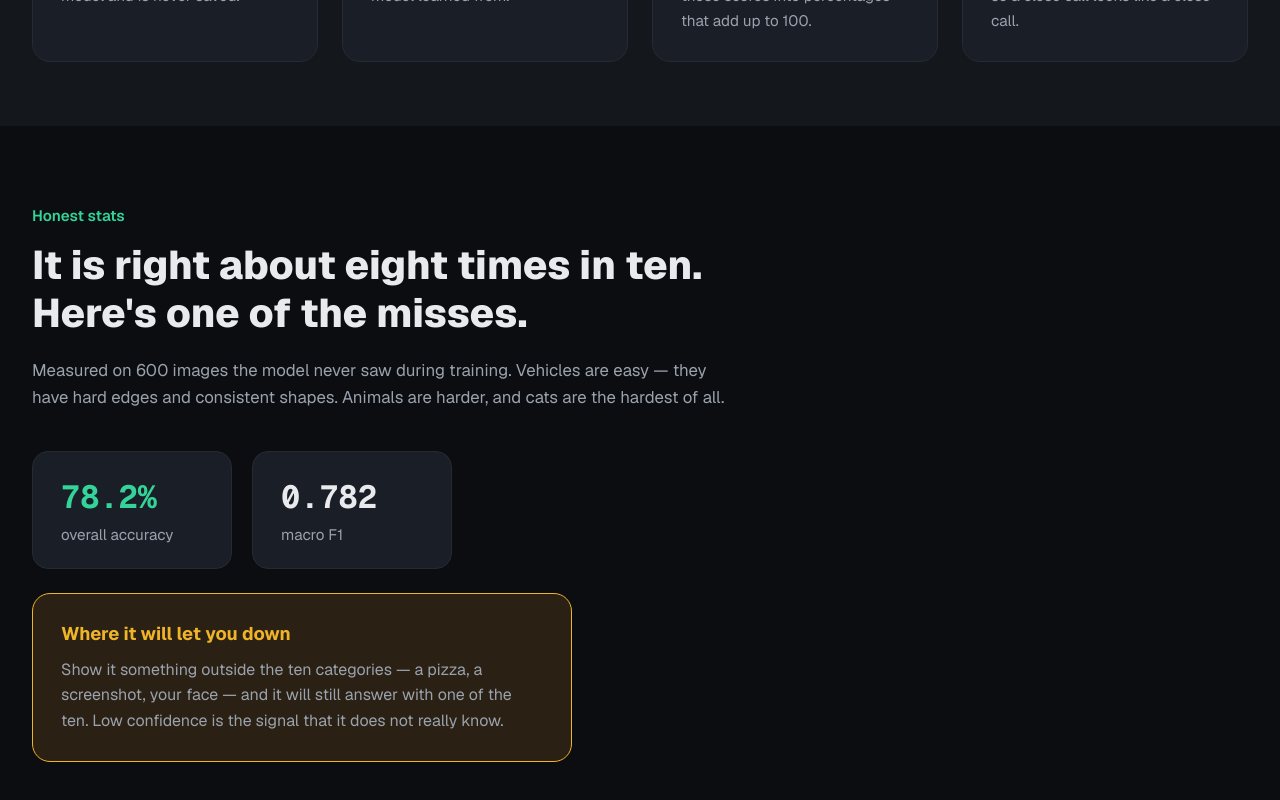
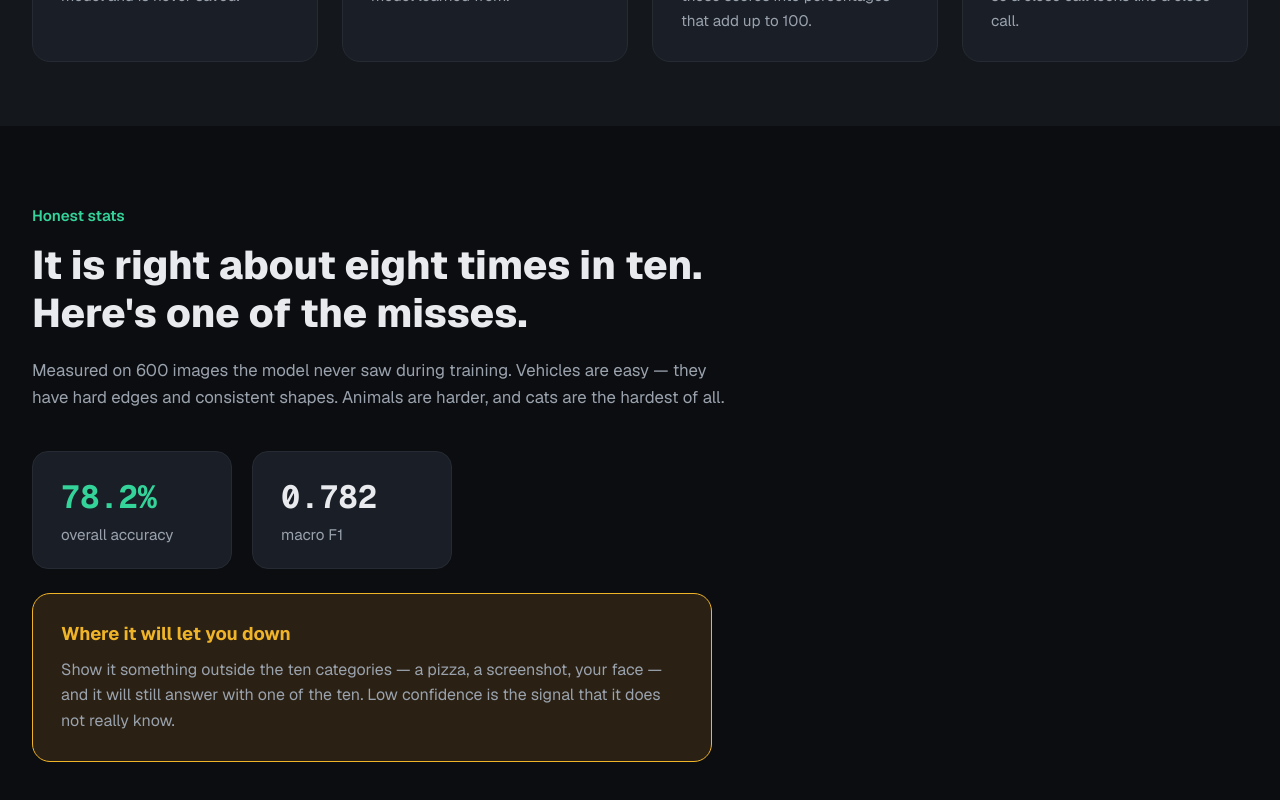
Before and after one commit to IshakAbdiazizHussen/Ai-image-classifer-, a Next.js app in the folder frontend/: page / in a window 1280 px wide. Shown: the part 1573-2373 px from the top of the page. Built offline with nearby package versions, Linux system fonts and the light colour scheme.

Commit message:
now is clear

```diff
--- a/frontend/app/globals.css
+++ b/frontend/app/globals.css
@@ -653,8 +653,8 @@ button:disabled {
 .warning-callout {
   /* Capped instead of stretching the full 1280px row — the two stat
      cards above span ~420px (200px each + 20px gap), so this is sized to
-     sit just a bit past that, not the full section width. */
-  max-width: 540px;
+     sit past that, not the full section width. */
+  max-width: 680px;
   margin-top: 1.5rem;
   padding: 1.75rem;
   border: 1px solid var(--amber);
```
